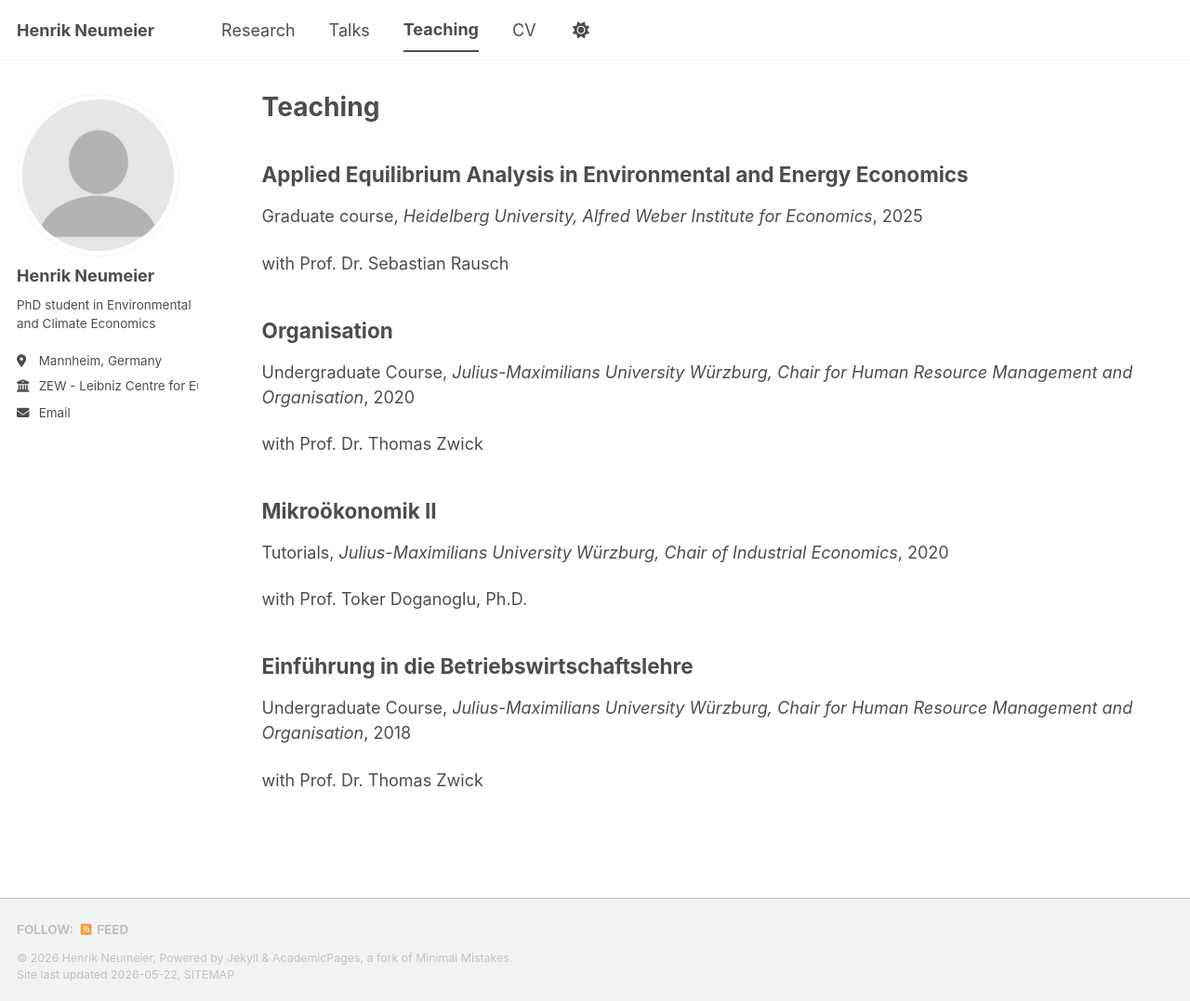
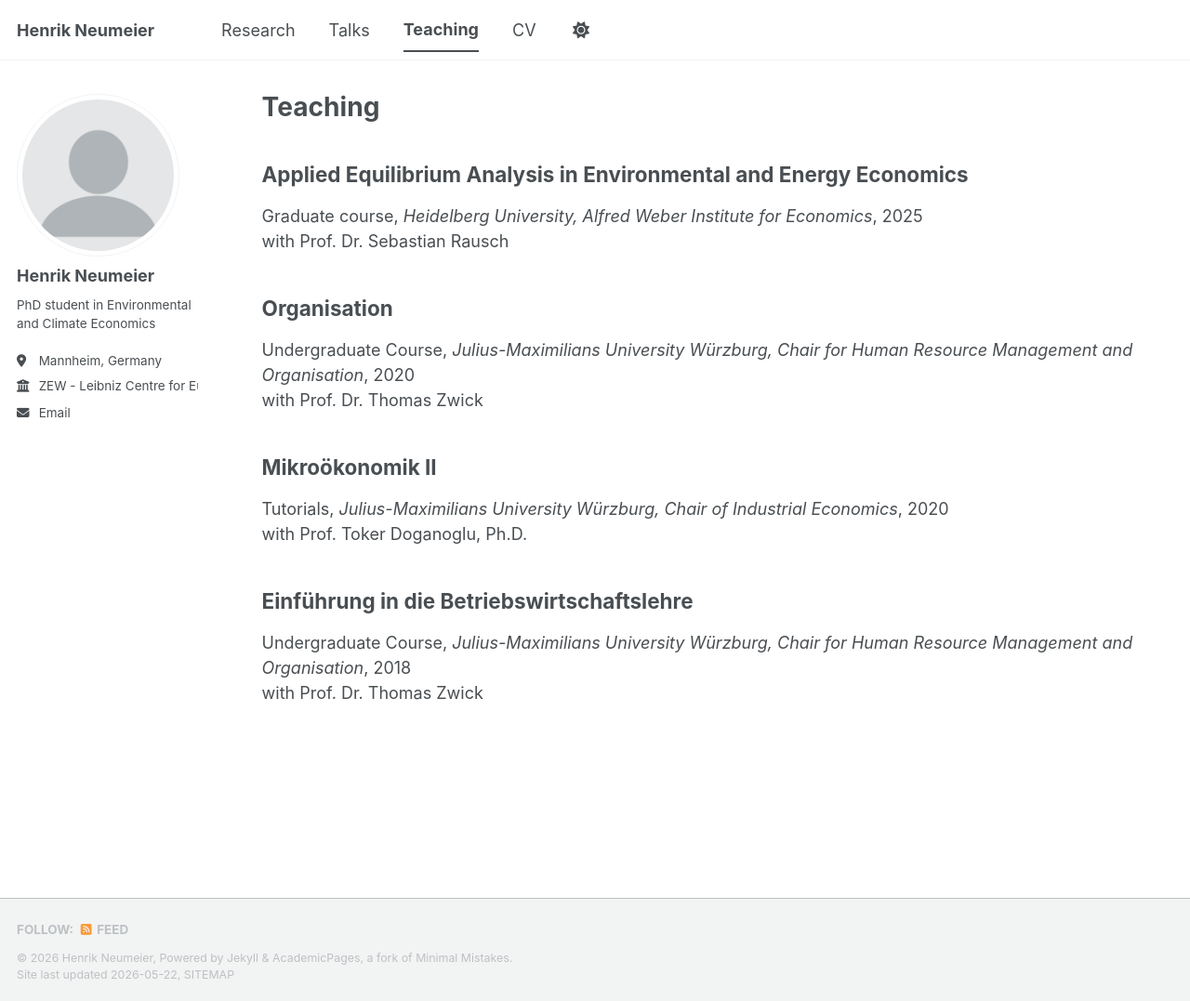
Before and after one commit to henrikneumeier/henrikneumeier.github.io, a Jekyll site: the page built from _pages/teaching.html, in a window 1280 px wide and 1077 px high. Shown: the whole window at 93% size. Built offline with Jekyll 4.4.1, drawn with Linux system fonts in a browser that asks for light colours; a script bundle is joined from its source files by our own code; library files that are not in the unit come from our copies.

Commit message:
Update archive-single.html

```diff
--- a/_includes/archive-single.html
+++ b/_includes/archive-single.html
@@ -39,10 +39,7 @@
     {% endif %}
 
     {% if post.collection == 'teaching' %}
-      <p> {{ post.type }}, <i>{{ post.venue }}</i>, {{ post.date | default: "1900-01-01" | date: "%Y" }} </p>
-      {% if post.supervisor %}
-        <p>with {{ post.supervisor }}</p>
-      {% endif %}
+      <p> {{ post.type }}, <i>{{ post.venue }}</i>, {{ post.date | default: "1900-01-01" | date: "%Y" }}{% if post.supervisor %}<br>with {{ post.supervisor }}{% endif %}</p>
 
     {% elsif post.collection == 'publications' %}
       {% if post.status != "wip" %}
```
